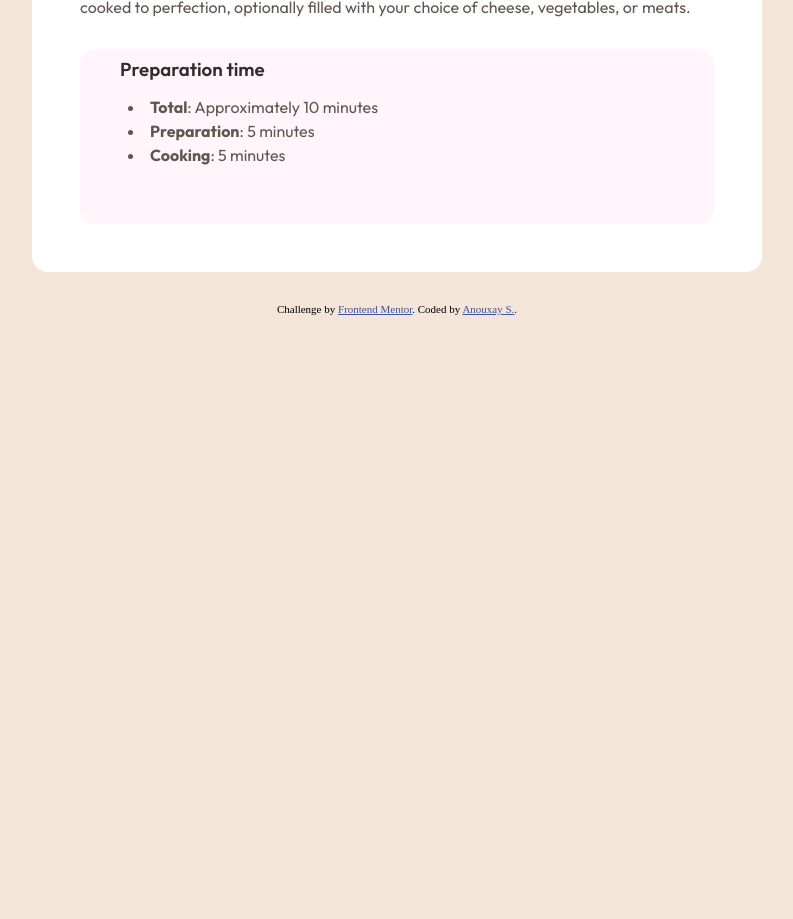
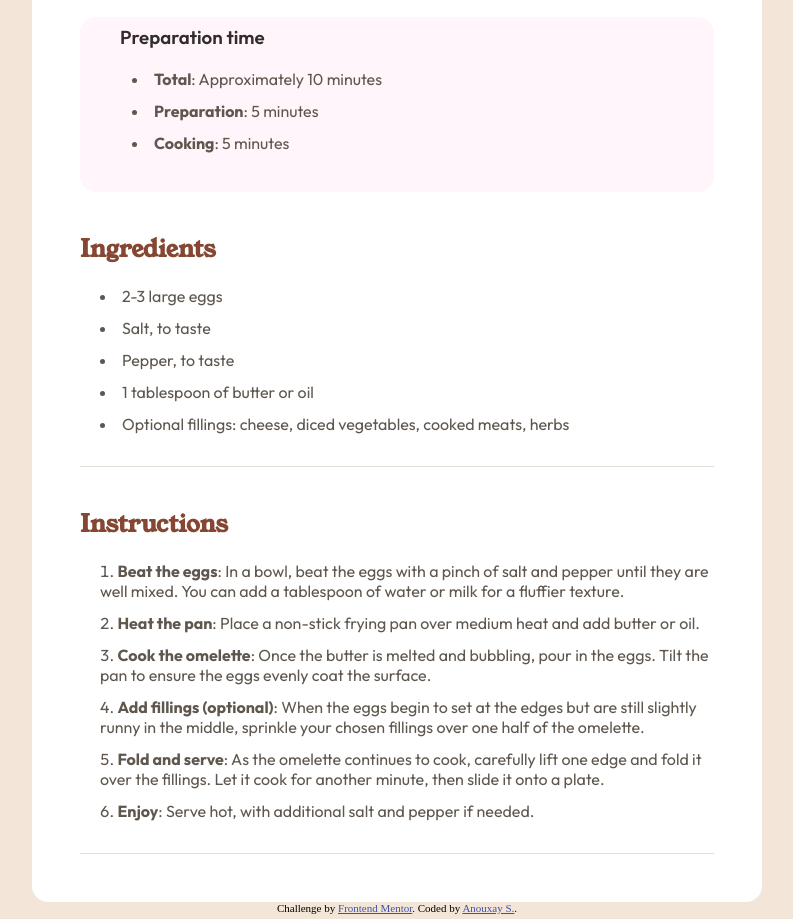
Before and after one commit to xayrax88/recipe-page-main, a plain HTML site: page index.html in a window 1280 px wide. Shown: the part 480-1399 px from the top of the page, without its empty margins (243-1036 px from the left). Before the commit the page ends 800 px from the top, so only its background shows below. Drawn offline with Linux system fonts and the light colour scheme.

Commit message:
Instructions section finished

```diff
--- a/index.html
+++ b/index.html
@@ -27,41 +27,37 @@
         <li><span>Cooking</span>: 5 minutes</li>
       </ul>
     </section>
+
+    <section class="ingredients">
+      <h2>Ingredients</h2>
+      <ul>
+        <li>2-3 large eggs</li>
+        <li>Salt, to taste</li>
+        <li>Pepper, to taste</li>
+        <li>1 tablespoon of butter or oil</li>
+        <li>Optional fillings: cheese, diced vegetables, cooked meats, herbs</li>
+      </ul>
+    </section>
+
+    <section class="instructions">
+      <h2>Instructions</h2>
+      <ol>
+        <li><span>Beat the eggs</span>: In a bowl, beat the eggs with a pinch of salt and pepper until they are well
+          mixed.
+          You can add a tablespoon of water or milk for a fluffier texture.</li>
+        <li><span>Heat the pan</span>: Place a non-stick frying pan over medium heat and add butter or oil.</li>
+        <li><span>Cook the omelette</span>: Once the butter is melted and bubbling, pour in the eggs. Tilt the pan to
+          ensure
+          the eggs evenly coat the surface.</li>
+        <li><span>Add fillings (optional)</span>: When the eggs begin to set at the edges but are still slightly runny
+          in the
+          middle, sprinkle your chosen fillings over one half of the omelette.</li>
+        <li><span>Fold and serve</span>: As the omelette continues to cook, carefully lift one edge and fold it over the
+          fillings. Let it cook for another minute, then slide it onto a plate.</li>
+        <li><span>Enjoy</span>: Serve hot, with additional salt and pepper if needed.</li>
+      </ol>
+    </section>
     <!--
-
-
-  Preparation time
-
-  Total: Approximately 10 minutes
-  Preparation: 5 minutes
-  Cooking: 5 minutes
-
-  Ingredients
-
-  2-3 large eggs
-  Salt, to taste
-  Pepper, to taste
-  1 tablespoon of butter or oil
-  Optional fillings: cheese, diced vegetables, cooked meats, herbs
-
-  Instructions
-
-  Beat the eggs: In a bowl, beat the eggs with a pinch of salt and pepper until they are well mixed.
-  You can add a tablespoon of water or milk for a fluffier texture.
-
-  Heat the pan: Place a non-stick frying pan over medium heat and add butter or oil.
-
-  Cook the omelette: Once the butter is melted and bubbling, pour in the eggs. Tilt the pan to ensure
-  the eggs evenly coat the surface.
-
-  Add fillings (optional): When the eggs begin to set at the edges but are still slightly runny in the
-  middle, sprinkle your chosen fillings over one half of the omelette.
-
-  Fold and serve: As the omelette continues to cook, carefully lift one edge and fold it over the
-  fillings. Let it cook for another minute, then slide it onto a plate.
-
-  Enjoy: Serve hot, with additional salt and pepper if needed.
-
   Nutrition
 
   The table below shows nutritional values per serving without the additional fillings.
--- a/style.css
+++ b/style.css
@@ -81,6 +81,7 @@ main {
   align-items: center;
   /* justify-content: center; */
   flex-direction: column;
+  height: 100%;
   width: 730px;
   /* height: auto; */
   padding: 3rem;
@@ -95,6 +96,14 @@ img {
 h1 {
   font-family: "Young Serif", Arial, Helvetica, sans-serif;
   color: var(--color-Stone-900);
+  font-weight: var(--font-weight-600);
+  text-align: left;
+  width: 100%;
+  margin: 1rem 0;
+}
+h2 {
+  font-family: "Young Serif", Arial, Helvetica, sans-serif;
+  color: var(--color-Brown-800);
   font-weight: var(--font-weight-600);
   text-align: left;
   width: 100%;
@@ -115,7 +124,8 @@ p {
   font-weight: var(--font-weight-400);
   color: var(--color-Stone-600);
 }
-ul {
+ul,
+ol {
   list-style-position: inside;
   padding-left: 1rem;
   margin: 0;
@@ -125,6 +135,7 @@ li {
   font-weight: var(--font-weight-400);
   color: var(--color-Stone-600);
   margin-bottom: 0.25rem;
+  padding: 0.25rem;
 }
 
 footer {
@@ -143,6 +154,13 @@ section.preparation-time {
   margin-top: 2rem;
 }
 
+section.ingredients,
+section.instructions {
+  border-bottom: solid 1px var(--color-Stone-150);
+  height: auto;
+  width: 100%;
+  padding: 1.5rem 0;
+}
 .attribution {
   font-size: 11px;
   text-align: center;
```
